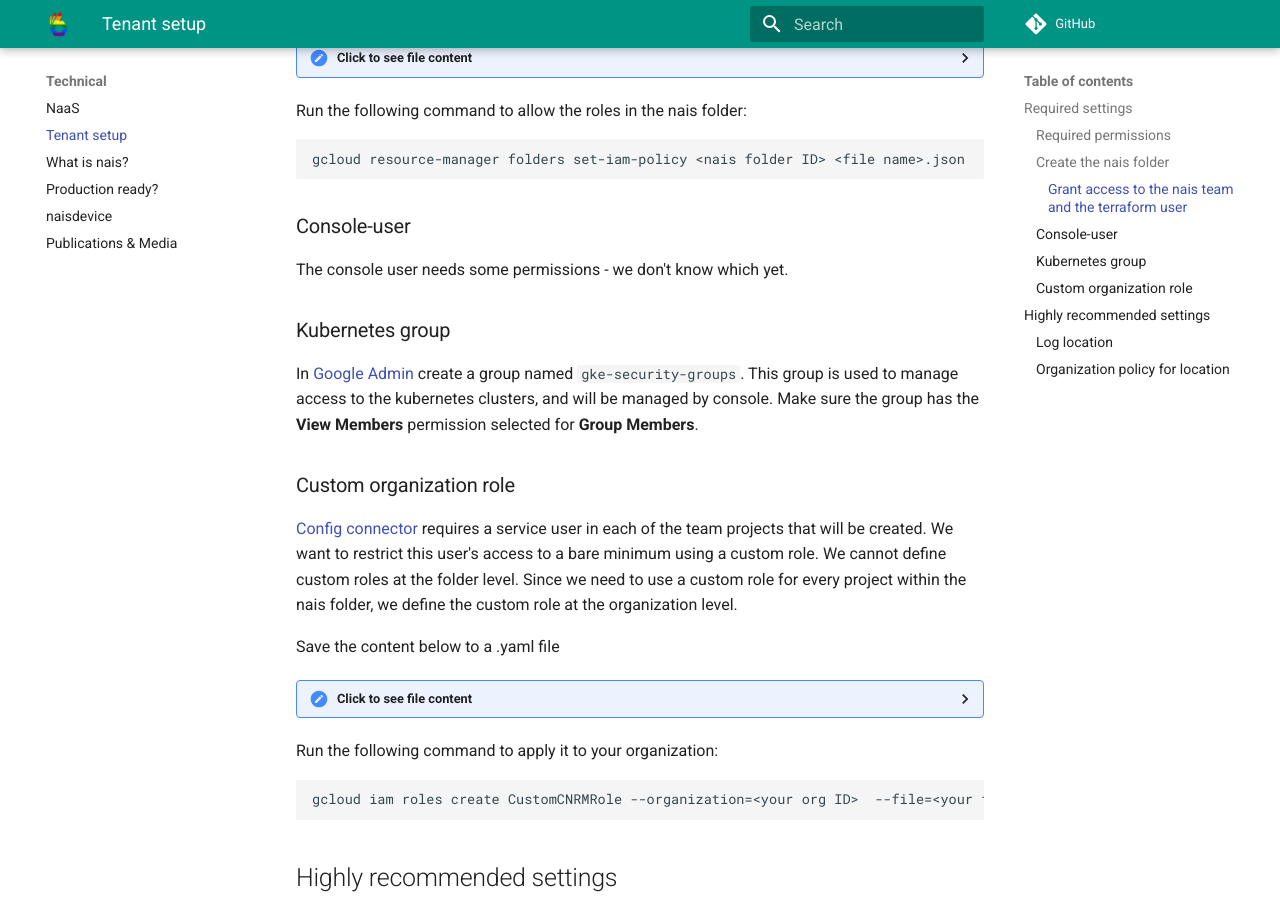
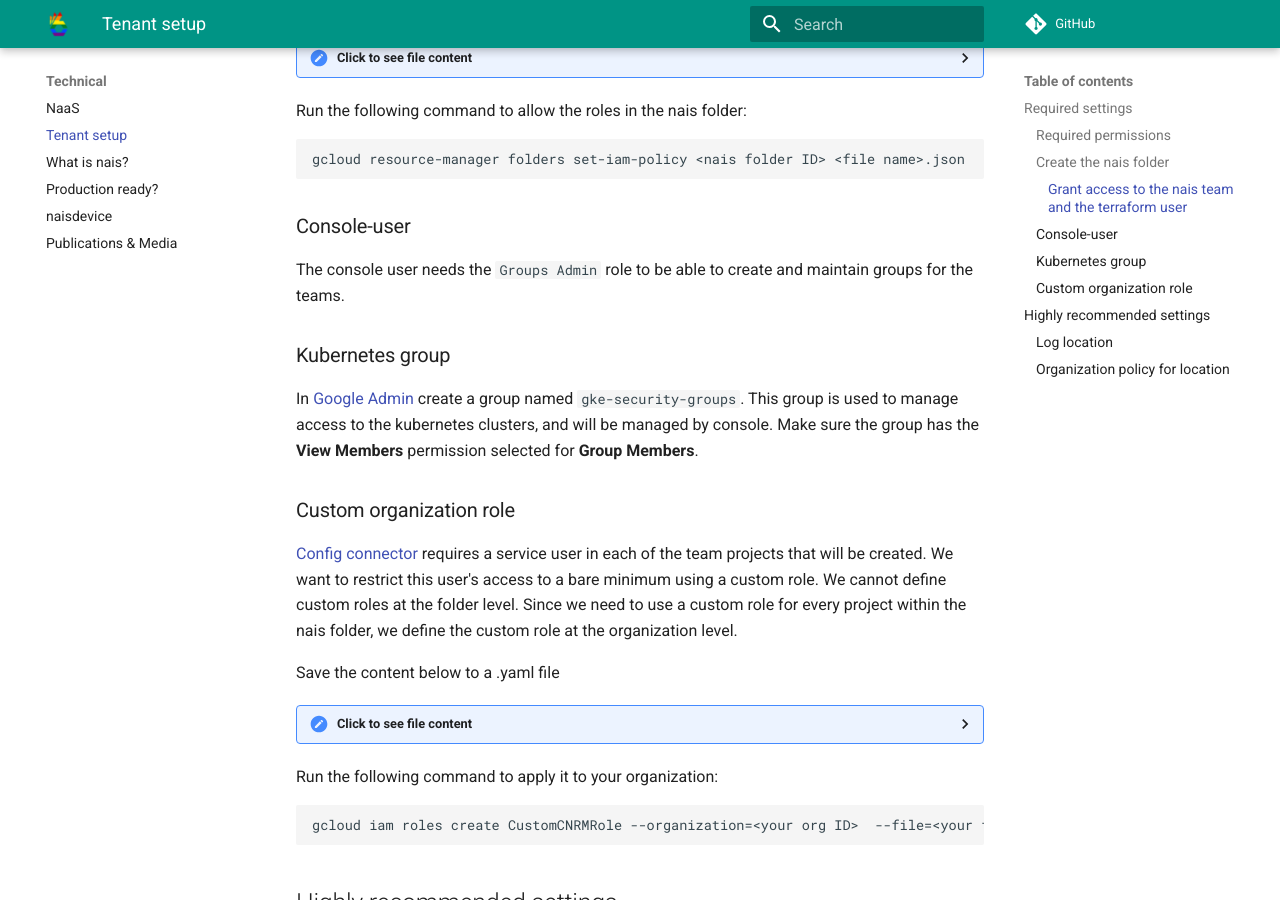
Before and after one commit to nais/handbook, an MkDocs documentation site: the page built from docs/technical/tenant-setup.md, in a window 1280 px wide and 900 px high, scrolled down 809 px. Built offline with MkDocs 1.6.1 and Material for MkDocs 9.7.7, drawn with Linux system fonts in a browser that asks for light colours; comment, search, counter and statistics services are not loaded.

Commit message:
Update docs regarding the console user

```diff
--- a/docs/technical/tenant-setup.md
+++ b/docs/technical/tenant-setup.md
@@ -96,7 +96,7 @@ gcloud resource-manager folders set-iam-policy <nais folder ID> <file name>.json
 
 
 ### Console-user
-The console user needs some permissions - we don't know which yet.
+The console user needs the `Groups Admin` role to be able to create and maintain groups for the teams.
 
 ### Kubernetes group
 In [Google Admin](https://admin.google.com) create a group named `gke-security-groups`.
```
